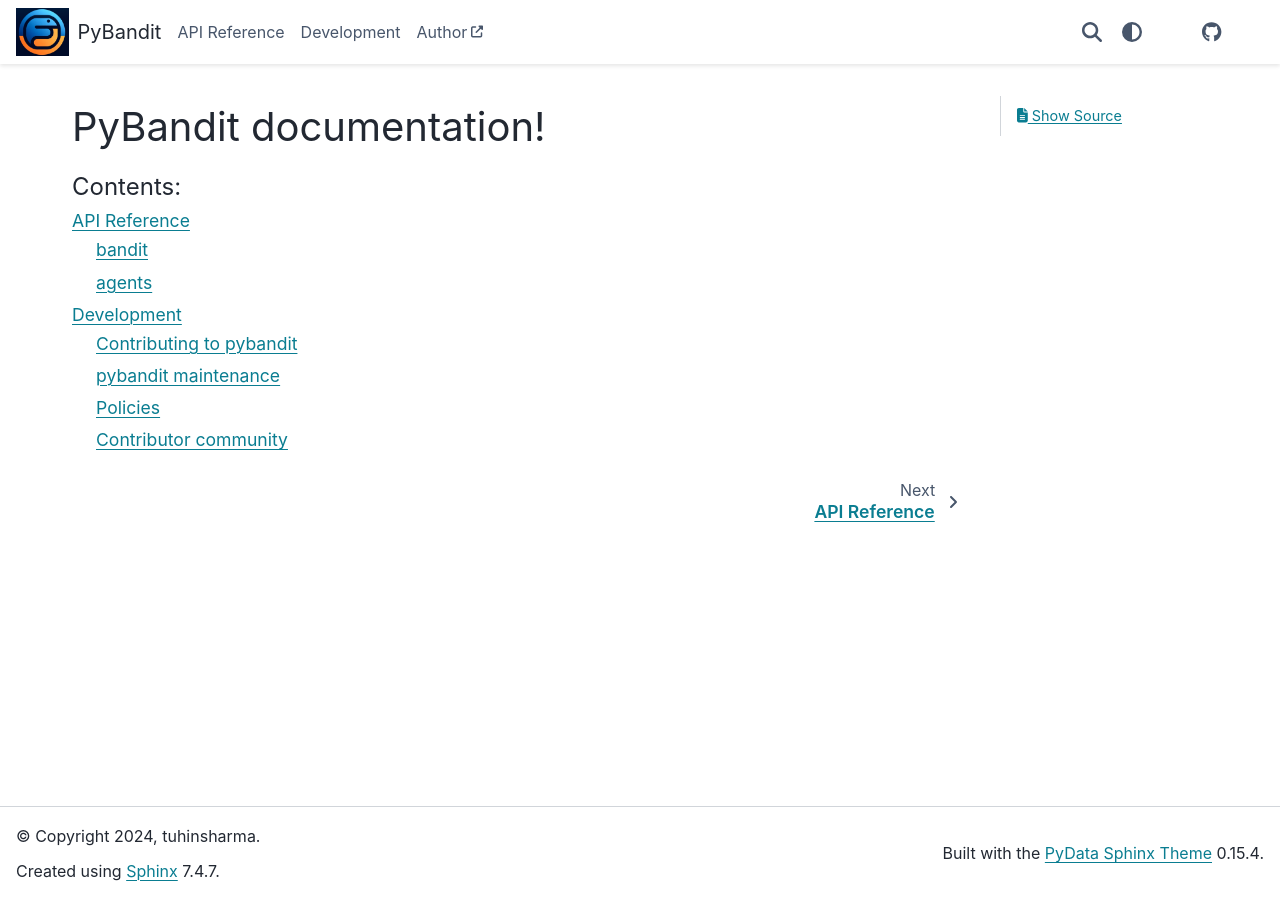
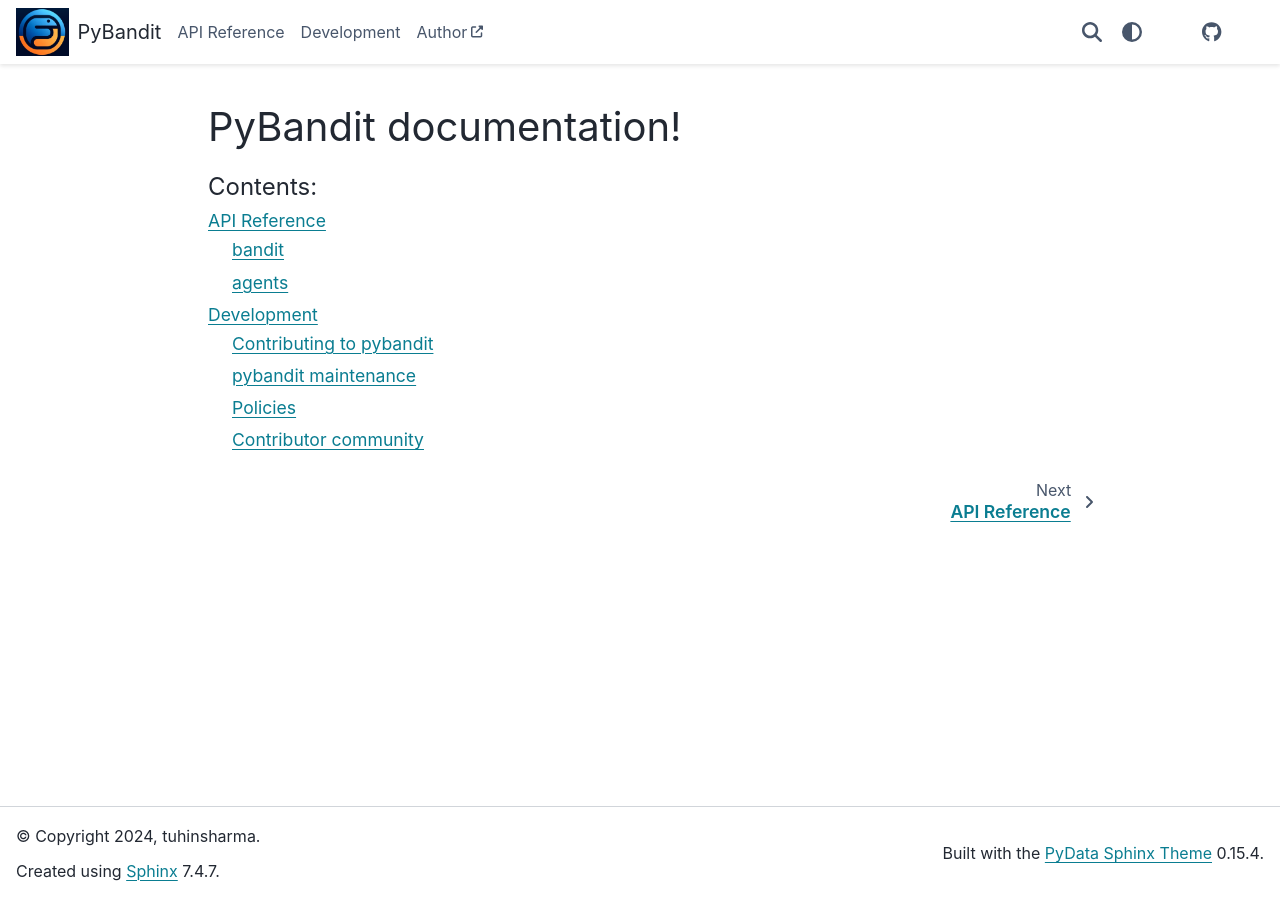
Before and after one commit to pybandit/pybandit, a Sphinx documentation site: the page built from doc/index.rst, in a window 1280 px wide. Built offline with Sphinx 7.4.7 and the PyData theme 0.15.4, drawn with Linux system fonts in a browser that asks for light colours.

```diff
--- a/doc/conf.py
+++ b/doc/conf.py
@@ -98,9 +98,9 @@ html_theme_options = {
     # "content_footer_items": ["test", "test"],
     # "footer_start": ["copyright"],
     # "footer_center": ["sphinx-version"],
-    # "secondary_sidebar_items": {
-    #     "**/*": ["page-toc"]
-    # },
+    "secondary_sidebar_items": {
+        "**/*": ["page-toc"]
+    }
 }
 
 # Add any paths that contain custom static files (such as style sheets) here,
```
